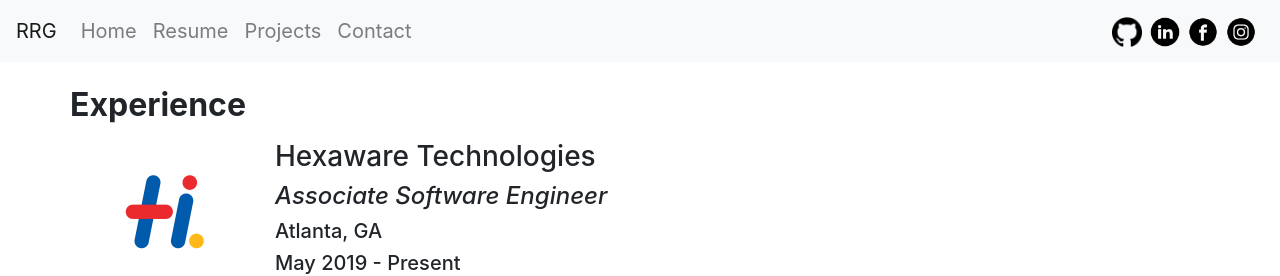
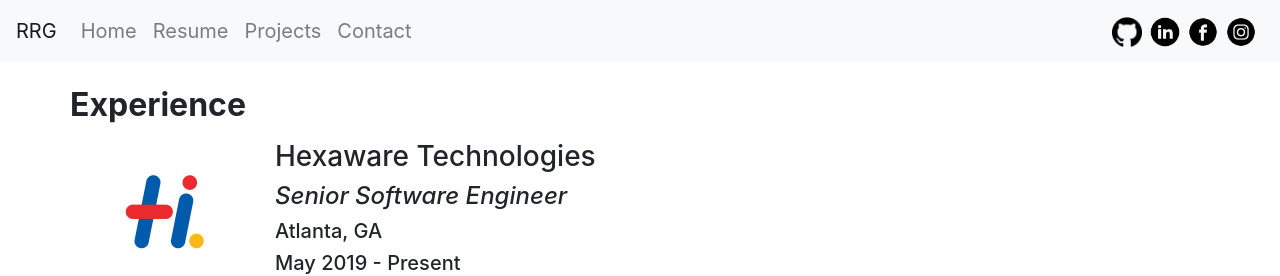
Before and after one commit to RorroRojas3/rorrorojas3.github.io, a React (Create React App) app: page /resume in a window 1280 px wide. Shown: the top 276 px of the page. Built offline with nearby package versions, Linux system fonts and the light colour scheme.

Commit message:
Update Resume.js
Changed title

```diff
--- a/src/pages/Resume.js
+++ b/src/pages/Resume.js
@@ -29,7 +29,7 @@ const Resume = () => {
           logo={HexawareLogo}
           name="Hexaware Technologies"
           descriptions={hexawareInfo}
-          title="Associate Software Engineer"
+          title="Senior Software Engineer"
           location="Atlanta, GA"
           date="May 2019 - Present"
         ></Company>
```
